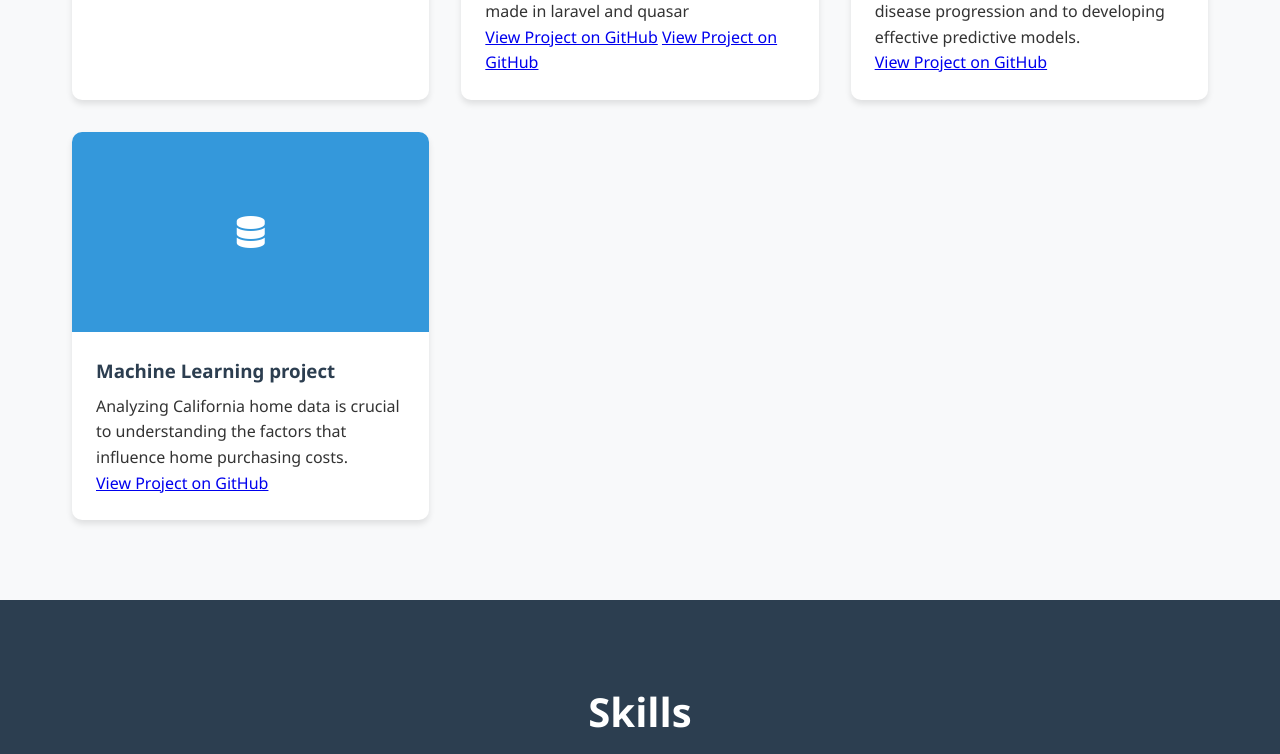
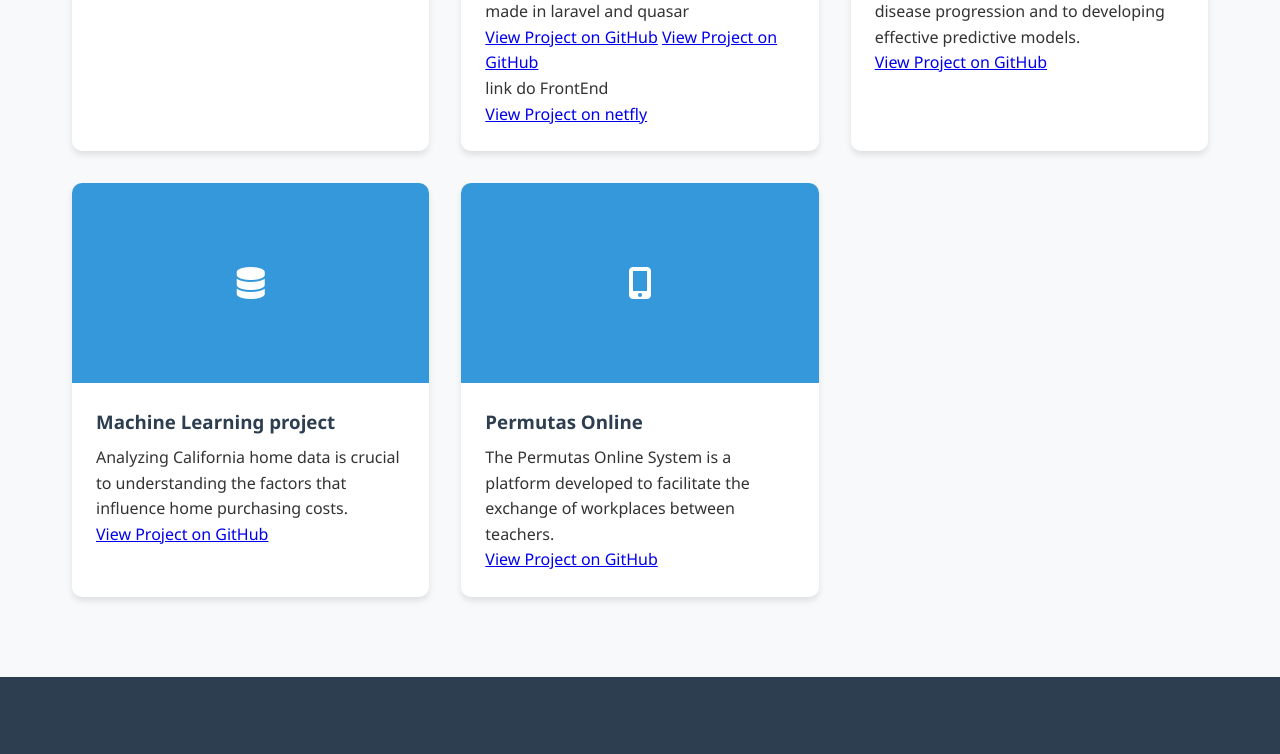
Before and after one commit to JaymeManhica/portifolioActual, a plain HTML site: page index.html in a window 1280 px wide. Shown: the part 1306-2060 px from the top of the page. Drawn offline with Linux system fonts and the light colour scheme.

Commit message:
actualizei e adicionei mais u  peojectio
actualizei e adicionei mais u  peojectio

```diff
--- a/index.html
+++ b/index.html
@@ -293,6 +293,8 @@
                     <p>Teacher transfer request management system at the ministry of education, made in laravel and quasar</p>
                     <a href="https://github.com/JaymeManhica/permutas-front" target="_blank">View Project on GitHub</a>
                     <a href="https://github.com/JaymeManhica/permutasapi-conlusao" target="_blank">View Project on GitHub</a>
+                    <p>link do FrontEnd</p>
+                    <a href="https://mobilidadecom.netlify.app/#/" target="_blank">View Project on netfly</a>
                 </div>
             </div>
             <div class="project-card">
@@ -313,6 +315,17 @@
                 <div class="project-info">
                     <h3>Machine Learning project</h3>
                     <p>Analyzing California home data is crucial to understanding the factors that influence home purchasing costs.</p>
+                    <a href="https://github.com/JaymeManhica/Machine-Learning" target="_blank">View Project on GitHub</a>
+                </div>
+
+            </div>
+            <div class="project-card">
+                <div class="project-image">
+                    <i class="fas fa-mobile-alt"></i>
+                </div>
+                <div class="project-info">
+                    <h3>Permutas Online</h3>
+                    <p>The Permutas Online System is a platform developed to facilitate the exchange of workplaces between teachers.</p>
                     <a href="https://github.com/JaymeManhica/Machine-Learning" target="_blank">View Project on GitHub</a>
                 </div>
 
```
